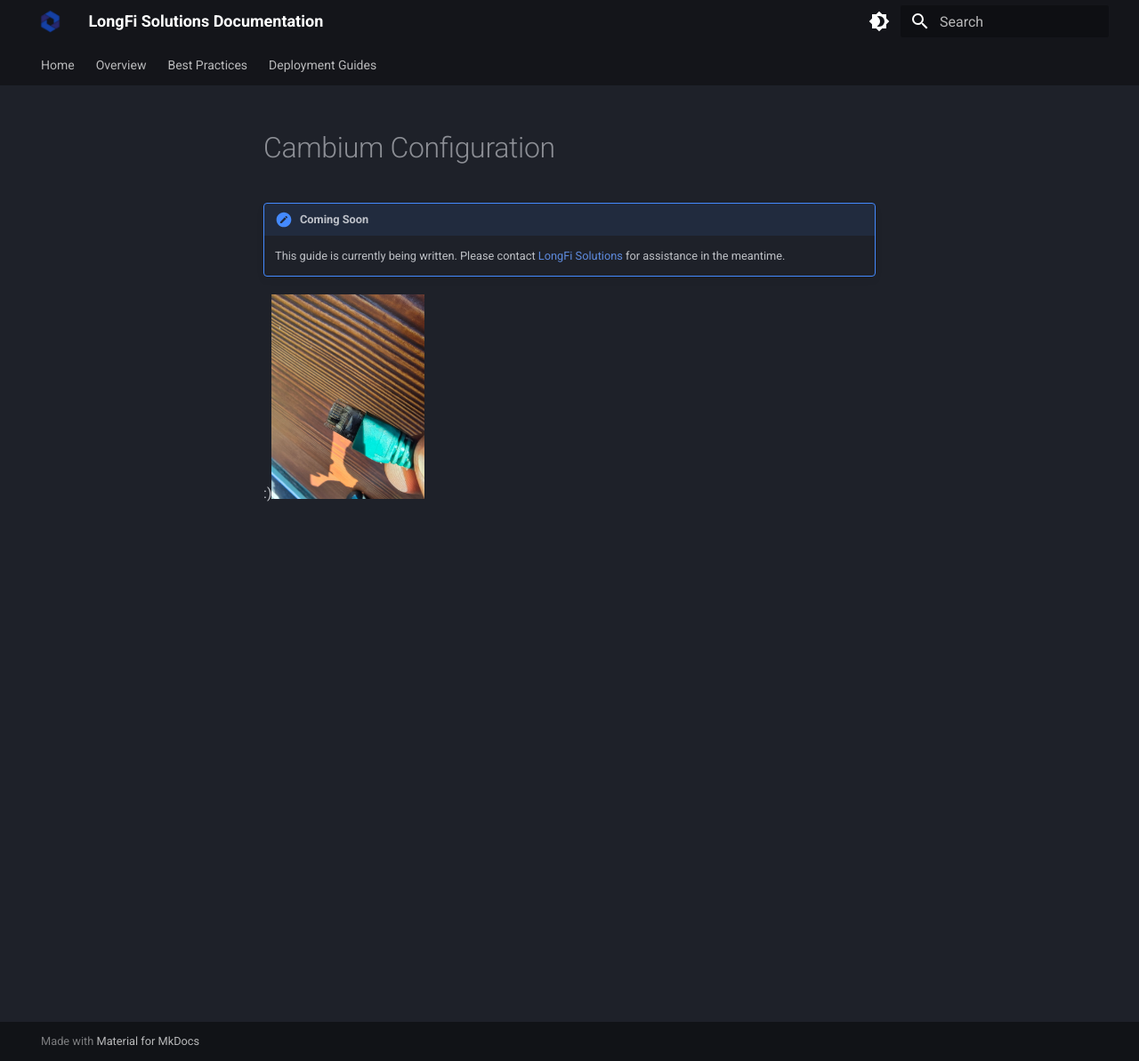
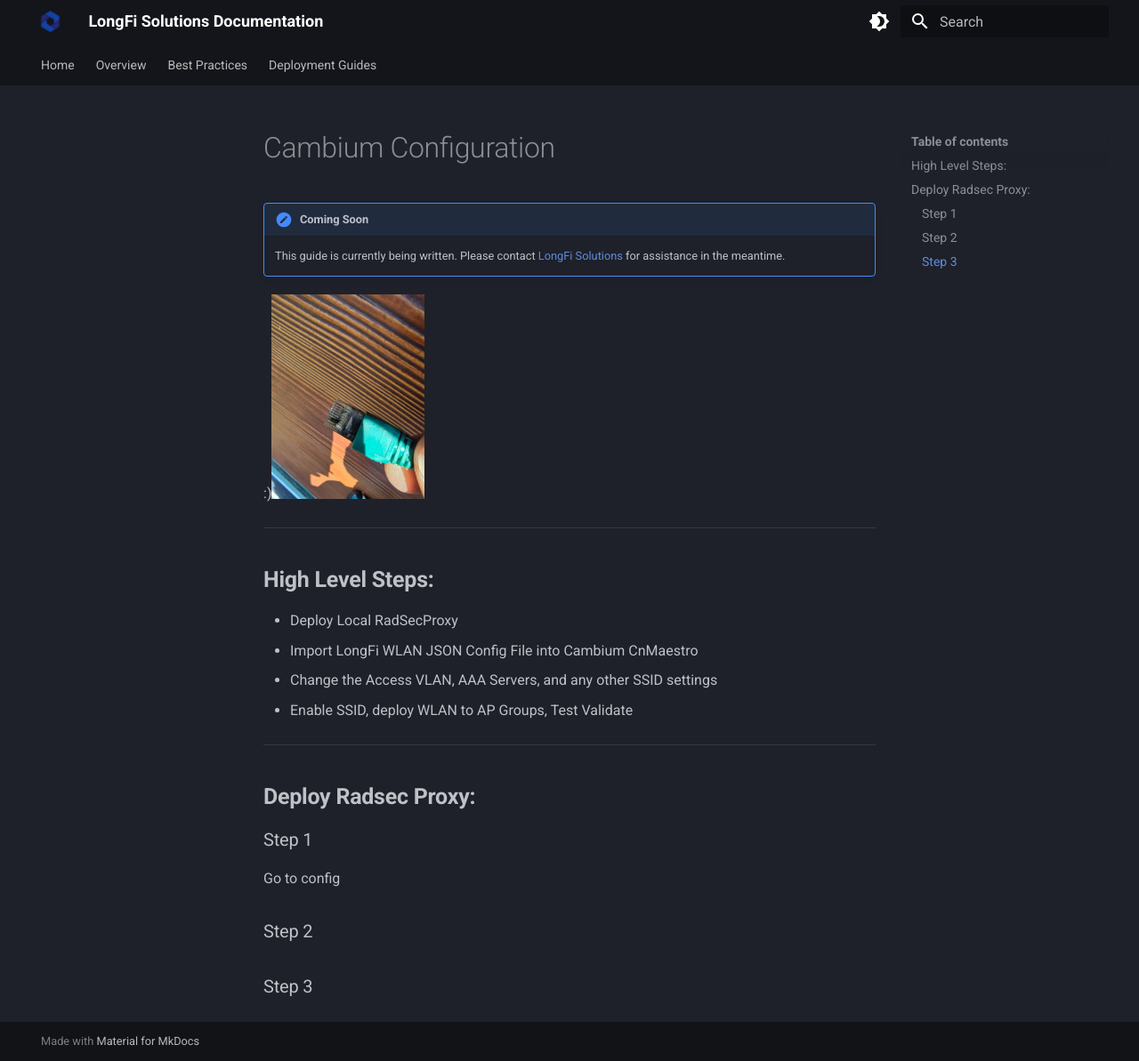
Before and after one commit to LongFi-Solutions/longfi-solutions.github.io, an MkDocs documentation site: the page built from docs/deployment/cambium.md, in a window 1280 px wide and 1193 px high. Shown: the whole window at 89% size. Built offline with MkDocs 1.6.1 and Material for MkDocs 9.7.7, drawn with Linux system fonts in a browser that asks for light colours.

Commit message:
Update Deployment Guides “cambium”

```diff
--- a/docs/deployment/cambium.md
+++ b/docs/deployment/cambium.md
@@ -8,3 +8,24 @@ title: Cambium Configuration
     This guide is currently being written. Please contact [LongFi Solutions](https://www.longfisolutions.com/) for assistance in the meantime.
 
 :)![](/assets/images/757530615011.jpg){ .img-sm }
+
+***
+
+## **High Level Steps:**
+
+- Deploy Local RadSecProxy
+- Import LongFi WLAN JSON Config File into Cambium CnMaestro
+- Change the Access VLAN, AAA Servers, and any other SSID settings
+- Enable SSID, deploy WLAN to AP Groups, Test Validate
+
+***
+
+## **Deploy Radsec Proxy:**
+
+### Step 1
+
+Go to config
+
+### Step 2
+
+### Step 3
```
